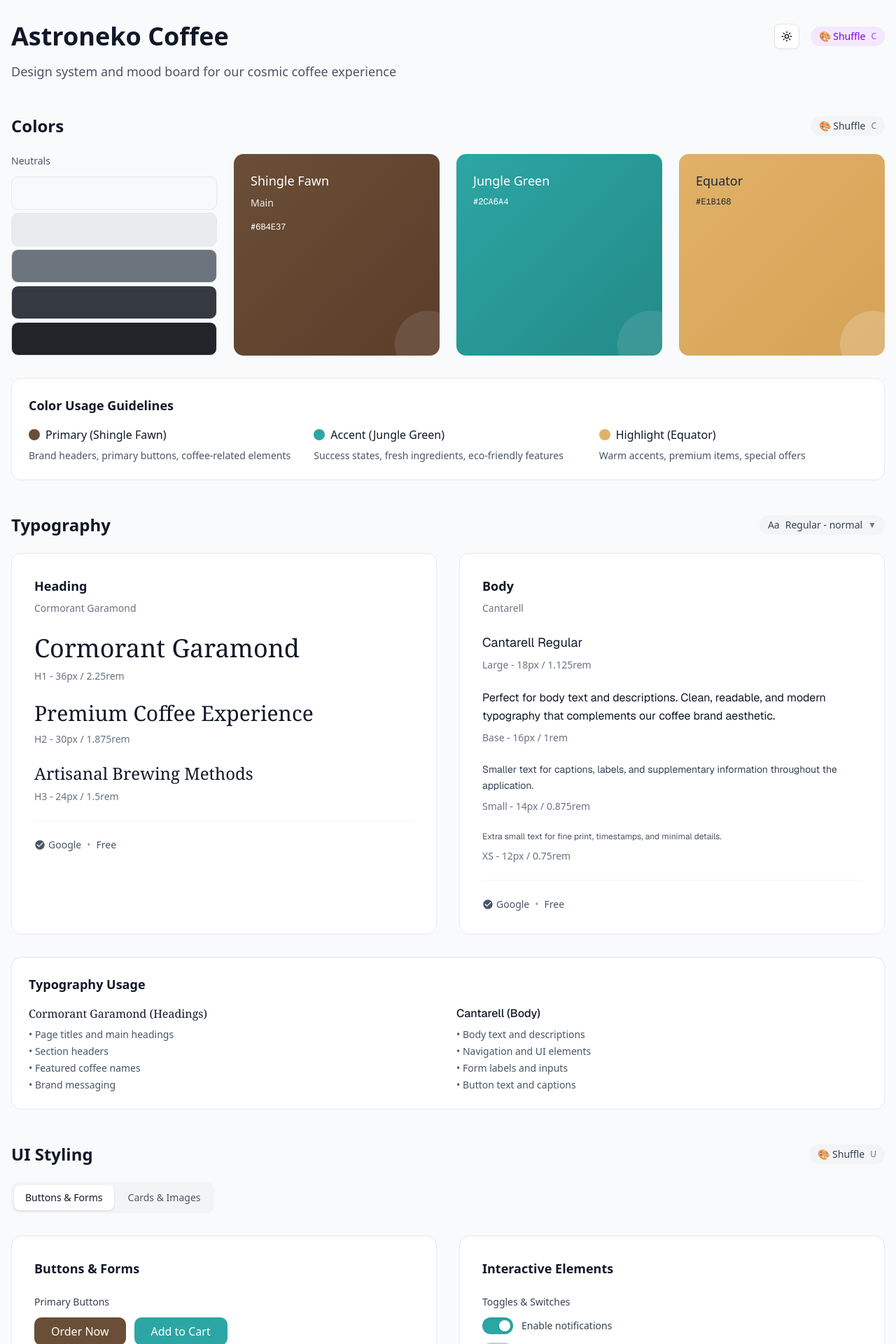
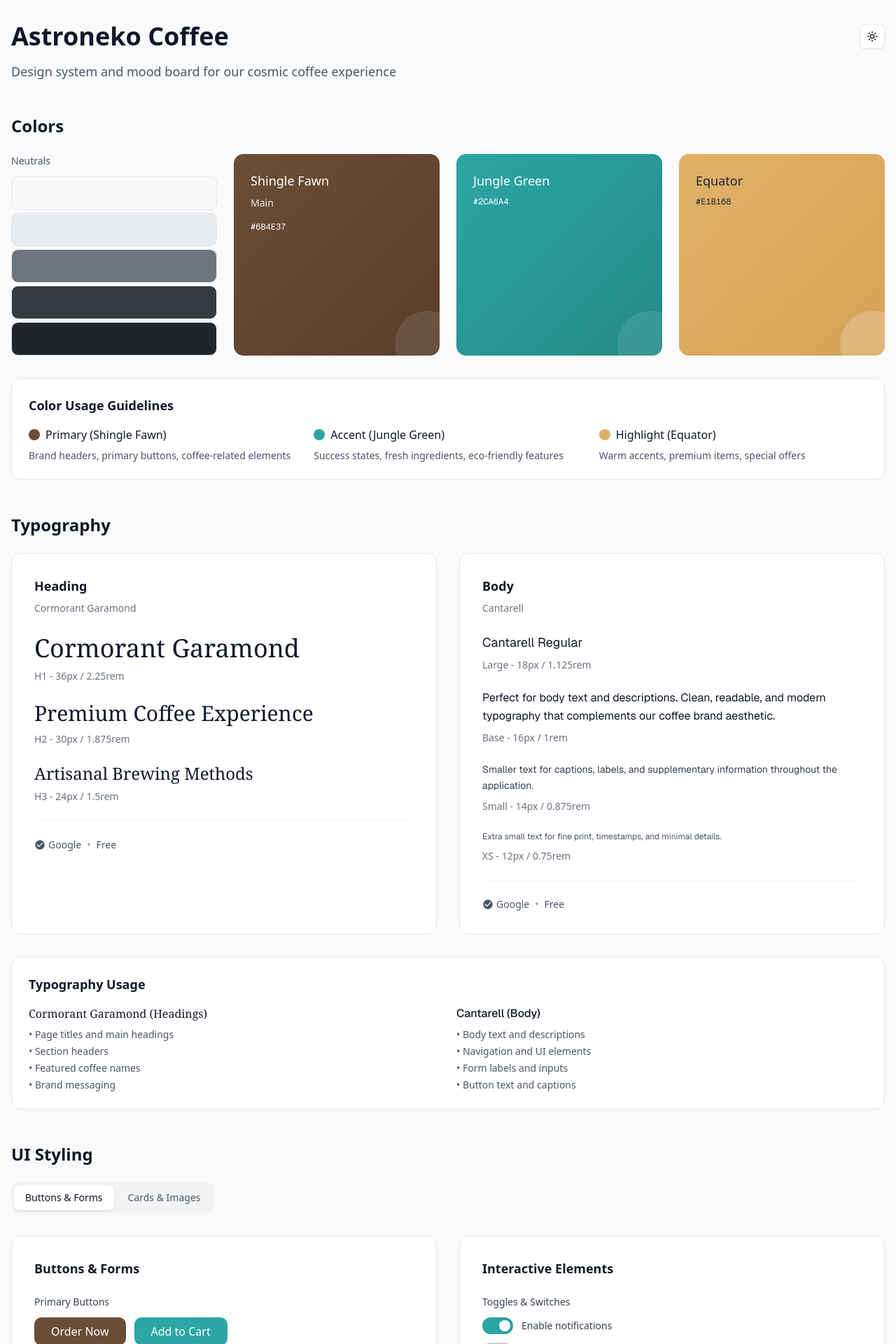
Before and after one commit to zyx-0314/astroneko-coffee, a Next.js app in the folder frontend/: page /mood-board in a window 1280 px wide. Shown: the top 1920 px of the page at 70% size. Built offline with nearby package versions, Linux system fonts and the light colour scheme.

Commit message:
refactor: remove unused shuffle components from MoodBoard sections

```diff
--- a/frontend/app/mood-board/page.tsx
+++ b/frontend/app/mood-board/page.tsx
@@ -13,10 +13,6 @@ export default function MoodBoardPage() {
             <h1 className="text-4xl font-bold text-gray-900 dark:text-white">Astroneko Coffee</h1>
             <div className="flex items-center gap-4">
               <ThemeToggle />
-              <div className="flex items-center gap-2 px-3 py-1 bg-purple-100 dark:bg-purple-900 text-purple-700 dark:text-purple-300 rounded-full text-sm">
-                🎨 Shuffle
-                <span className="text-xs opacity-70">C</span>
-              </div>
             </div>
           </div>
           <p className="text-gray-600 dark:text-gray-300 text-lg">
--- a/frontend/components/MoodBoard/Colors.tsx
+++ b/frontend/components/MoodBoard/Colors.tsx
@@ -20,10 +20,6 @@ export function MoodBoardColors() {
     <section>
       <div className="flex items-center justify-between mb-6">
         <h2 className="text-2xl font-semibold text-gray-900 dark:text-white">Colors</h2>
-        <div className="flex items-center gap-2 px-3 py-1 bg-gray-100 dark:bg-gray-800 text-gray-700 dark:text-gray-300 rounded-full text-sm">
-          🎨 Shuffle
-          <span className="text-xs opacity-70">C</span>
-        </div>
       </div>
 
       <div className="grid grid-cols-1 md:grid-cols-2 lg:grid-cols-4 gap-6">
--- a/frontend/components/MoodBoard/Typography.tsx
+++ b/frontend/components/MoodBoard/Typography.tsx
@@ -7,11 +7,6 @@ export function MoodBoardTypography() {
     <section>
       <div className="flex items-center justify-between mb-6">
         <h2 className="text-2xl font-semibold text-gray-900 dark:text-white">Typography</h2>
-        <div className="flex items-center gap-2 px-3 py-1 bg-gray-100 dark:bg-gray-800 text-gray-700 dark:text-gray-300 rounded-full text-sm">
-          <span className="text-sm">Aa</span>
-          Regular - normal
-          <span className="text-xs opacity-70">▼</span>
-        </div>
       </div>
 
       <div className="grid grid-cols-1 lg:grid-cols-2 gap-8">
--- a/frontend/components/MoodBoard/UIElements.tsx
+++ b/frontend/components/MoodBoard/UIElements.tsx
@@ -9,10 +9,6 @@ export function MoodBoardUIElements() {
     <section>
       <div className="flex items-center justify-between mb-6">
         <h2 className="text-2xl font-semibold text-gray-900 dark:text-white">UI Styling</h2>
-        <div className="flex items-center gap-2 px-3 py-1 bg-gray-100 dark:bg-gray-800 text-gray-700 dark:text-gray-300 rounded-full text-sm">
-          🎨 Shuffle
-          <span className="text-xs opacity-70">U</span>
-        </div>
       </div>
 
       {/* Tab Navigation */}
```
Also changed, not shown: frontend/app/test/crud-expose/menuCrudTable.hook.tsx (added), frontend/app/test/crud-expose/menuCrudTable.tsx (added).
